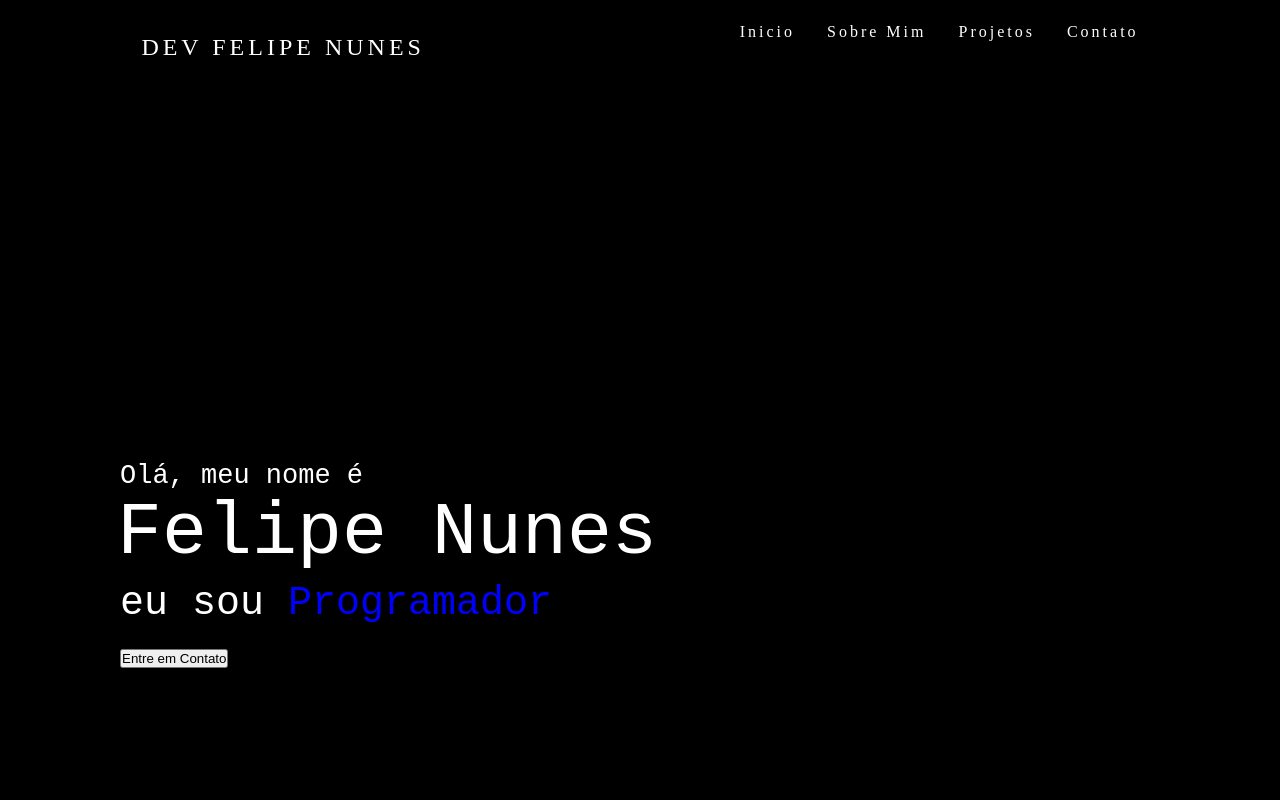
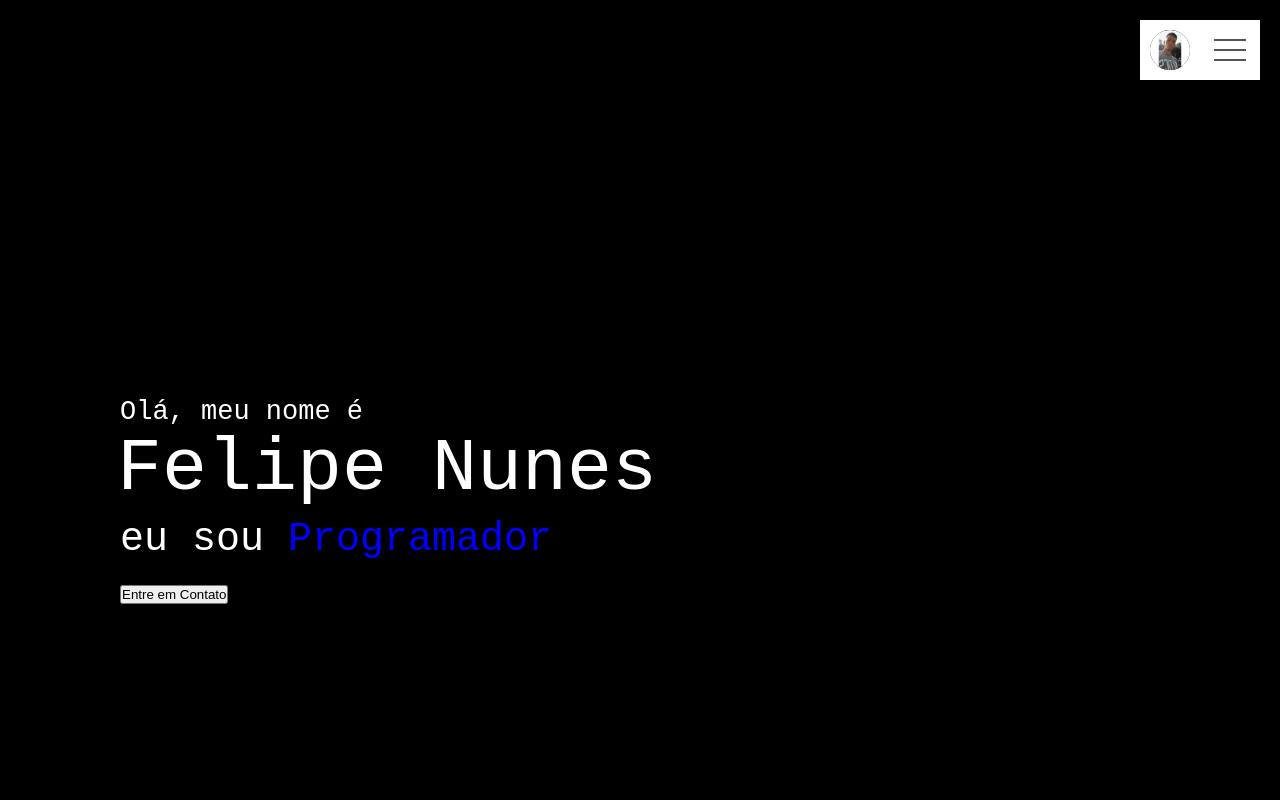
Before and after one commit to devfelipenunes/portfolioJs, a website: page index.html in a window 1280 px wide. Shown: the top 800 px of the page. Drawn offline with nearby package versions, Linux system fonts and the light colour scheme.

Commit message:
Atualização menu

```diff
--- a/index.html
+++ b/index.html
@@ -11,6 +11,23 @@
 
         <!--MENU-->
         <header>
+            <div class="navigation">
+                <div class="userBx">
+                    <div class="imgBx">
+                        <img src="./src/Perfil.jpg" alt="" srcset="">
+                    </div>
+                    <p class="username">Felipe Nunes</p>
+                </div>
+                <div class="menuToggle"></div>
+                <ul class="menu">
+                    <li><a href="#">Inicio</a></li>
+                    <li><a href="#">Sobre Mim</a></li>
+                    <li><a href="#">Projetos</a></li>
+                    <li><a href="#">Contato</a></li>
+                </ul>
+            </div>
+            <!--
+
                 <nav>
                     <a href="# " class="logo">Dev Felipe Nunes</a>
                     <div class="mobile-menu">
@@ -25,6 +42,7 @@
                         <li><a href="#">Contato</a></li>
                     </ul>
                 </nav>
+            -->
             </header>
     <!--Home-->
     <section class="home" id="home">
--- a/script.js
+++ b/script.js
@@ -42,3 +42,12 @@ class MobileNavbar {
     ".nav-list li",
     );
     mobileNavbar.init();
+
+/*
+MENU
+*/
+let menuToggle = document.querySelector('.menuToggle');
+let navigation = document.querySelector('.navigation');
+menuToggle.onclick = function(){
+  navigation.classList.toggle('active')
+}
--- a/style.css
+++ b/style.css
@@ -10,49 +10,123 @@
     margin: auto;
 }
 /*MENU*/
-a {
-    color: #fff;
-    text-decoration: none;
-    transition: 0.3s;
+.navigation {
+    position: fixed;
+    top: 20px;
+    right: 20px;
+    width: 120px;
+    height: 60px;
+    background: white;
+    box-shadow: 0 25px 35px rgba(0, 0, 0, 0.1);
+    display: flex;
+    justify-content: space-between;
+    transition: height 0.5s, width 0.5s;
+    transition-delay: 0s, 0.75s;
+    overflow: hidden;
 }
-a:hover {
-    opacity: 0.7;
+.navigation.active{
+    width: 300px;
+    height: 400px;
+    transition: width 0.5s, height 0.5s;
+    transition-delay: 0s,0.75s;
 }
-.logo {
-    font-size: 24px ;
-    text-transform: uppercase;
-    letter-spacing: 4px;
-    margin-top: 30px;
+.navigation .userBx {
+    position: relative;
+    width: 60px;
+    height: 60px;
+    background: white;
+    overflow: hidden;
+    display: flex;
+    align-items: center;
+    transition: 0.5s;
+    transition-delay: 0.5s;
 }
-nav {
+.navigation.active .userBx {
+    width: calc(100% - 60px);
+    transition-delay: 0s;
+}
+.navigation .userBx .username {
+    white-space: nowrap;
+    color: #555;
+    font-size: 1.1em;
+}
+.navigation .userBx .imgBx{
+    position: relative;
+    min-width: 40px;
+    height: 40px;
+    overflow: hidden;
+    background: black;
+    border-radius: 50%;
+    border: 10px solid white;
+}
+.navigation .userBx .imgBx img{
+    position: absolute;
+    top: 0;
+    left: 0;
+    width: 100%;
+    height: 100%;
+    object-fit: cover;
+}
+.navigation .menuToggle{
+    position: relative;
+    width: 60px;
+    height: 60px;
+    background: white;
+    cursor: pointer;
     display: flex;
-    justify-content: space-around;
+    justify-content: center;
     align-items: center;
-    background: black;
-    height: 8vh;
 }
-.nav-list{
-    list-style: none;
-    display: flex;
-}
-.nav-list li {
-    letter-spacing: 3px;
-    margin-left: 32px;
-}
-.nav-list.active {
-    transform: translate(0);
-}
-/*BOTÃO MENU*/
-.mobile-menu {
-    display: none;
-    cursor: pointer;
-}
-.mobile-menu div {
+.navigation .menuToggle::before{
+    content: '';
+    position: absolute;
     width: 32px;
     height: 2px;
-    background: white;
-    margin: 8px;
+    background: #555;
+    transform: translateY(-10px);
+    box-shadow: 0 10px #555;
+    transition: 0.5s;
 }
+.navigation .menuToggle::after{
+    content: '';
+    position: absolute;
+    width: 32px;
+    height: 2px;
+    background: #555;
+    transform: translateY(10px);
+    transition: 0.5s;
+}
+.navigation.active .menuToggle::before{
+    transform: translateY(0px) rotate(45deg);
+    box-shadow: 0 0 #555;
+}
+.navigation.active .menuToggle::after{
+    transform: translateY(0px) rotate(-45deg);
+}
+.menu{
+    position: absolute;
+    width: 100%;
+    height: calc(100% - 60px);
+    margin-top: 60px;
+    padding: 20px;
+    border-top: 1px solid rgba(0,0,0,0.1);
+}
+.menu li {
+    list-style: none;
+}
+.menu li a {
+    display: flex;
+    align-items: center;
+    gap: 10px;
+    margin: 20px 0;
+    font-size: 1em;
+    text-decoration: none;
+    color: #555;
+}
+.menu li a:hover {
+    color: blue;
+}
+
 /*HOME*/
 .home{
     display: flex;
@@ -68,6 +142,11 @@ nav {
 .home .home-content .text-1{
     font-size: 27px;
     color: white;
+}
+.home .home-content {
+    transform:translateY(0px);
+    animation: float 5s ease-in-out infinite;
+
 }
 .home .home-content .text-2{
     font-size: 75px;
@@ -349,3 +428,16 @@ section{
         transform: translateX(0);
     }
 }
+
+@keyframes float {
+    0%{
+        transform: translateY(0px);
+    }
+    50%{
+        transform: translateY(-30px);
+    }
+    100%{
+        transform: translateY(0px);
+    }
+
+}
```
Lines whose indentation alone changed are shown as unchanged.
